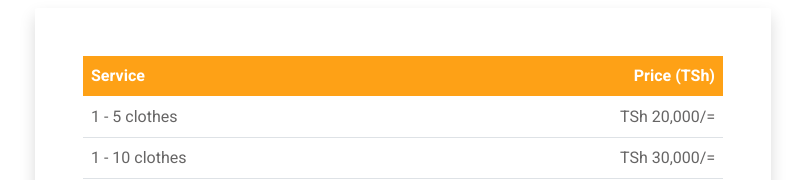
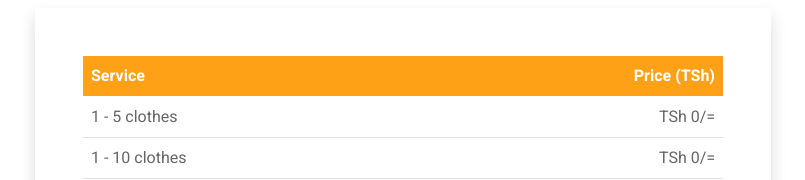
Before and after one commit to stewartmilton59/daimaescape, a Django app: template core/templates/core/home.html in a window 1280 px wide. Shown: the part 6320-6500 px from the top of the page, without its empty margins (237-1042 px from the left). Run offline with Django 5.2, Linux system fonts and the light colour scheme; the template is opened without the code that fills it, so the values that code supplies are empty; some libraries are stand-ins or nearby versions.

Commit message:
Update home.html

```diff
--- a/core/templates/core/home.html
+++ b/core/templates/core/home.html
@@ -346,20 +346,20 @@
                 <tbody>
                   <tr>
                     <td>1 - 5 clothes</td>
-                    <td class="text-end">TSh 20,000/=</td>
+                    <td class="text-end">TSh 0/=</td>
                   </tr>
                   <tr>
                     <td>1 - 10 clothes</td>
-                    <td class="text-end">TSh 30,000/=</td>
+                    <td class="text-end">TSh 0/=</td>
                   </tr>
                   <tr>
                     <td>1 - 20 clothes</td>
-                    <td class="text-end">TSh 50,000/=</td>
+                    <td class="text-end">TSh 0/=</td>
                   </tr>
                 </tbody>
               </table>
             </div>
-            <p class="text-muted mt-3"><i class="fa fa-info-circle text-primary me-2"></i>Laundry services available at pay. Please contact reception for assistance.</p>
+            <p class="text-muted mt-3"><i class="fa fa-info-circle text-primary me-2"></i>Laundry services available for FREE. Please contact reception for assistance.</p>
           </div>
         </div>
       </div>
```
